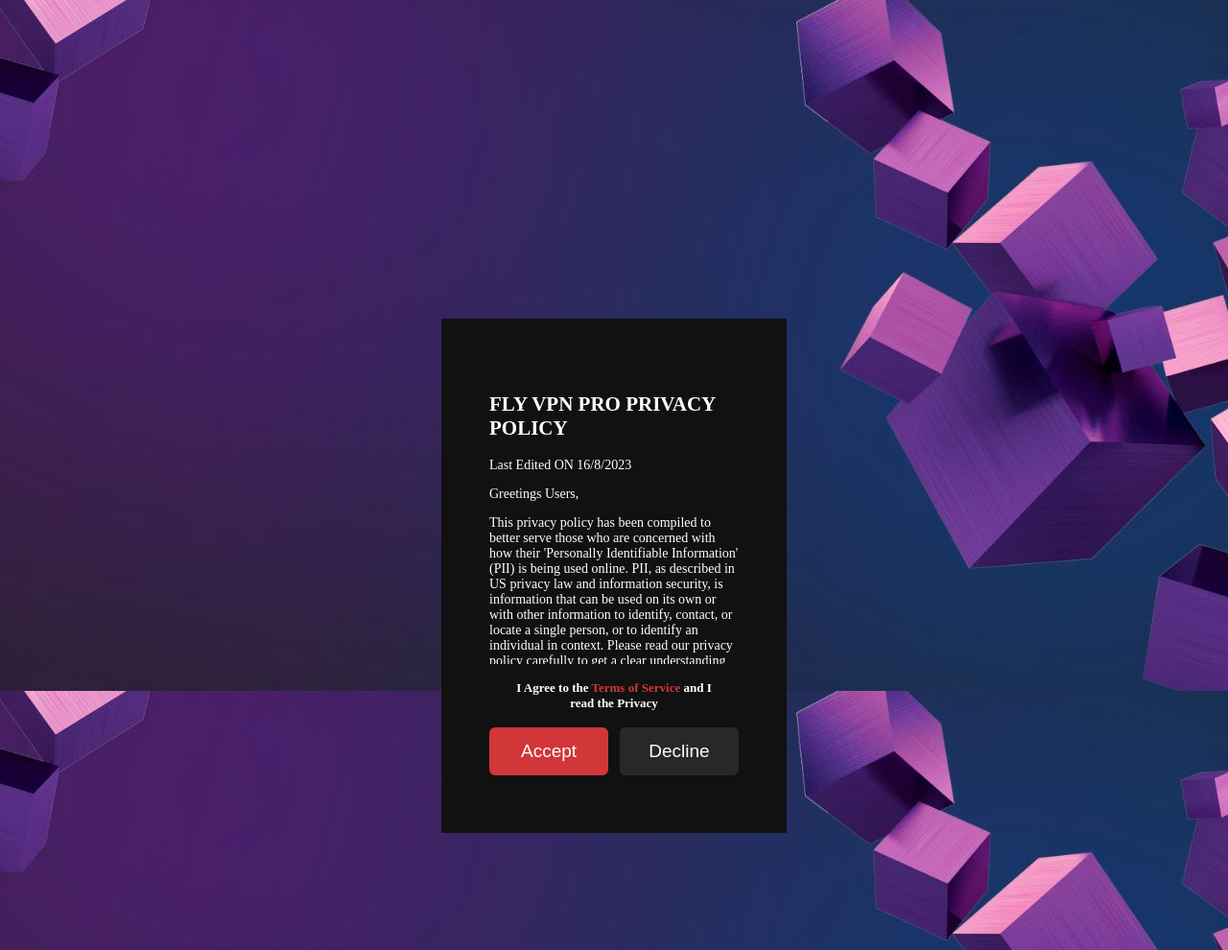
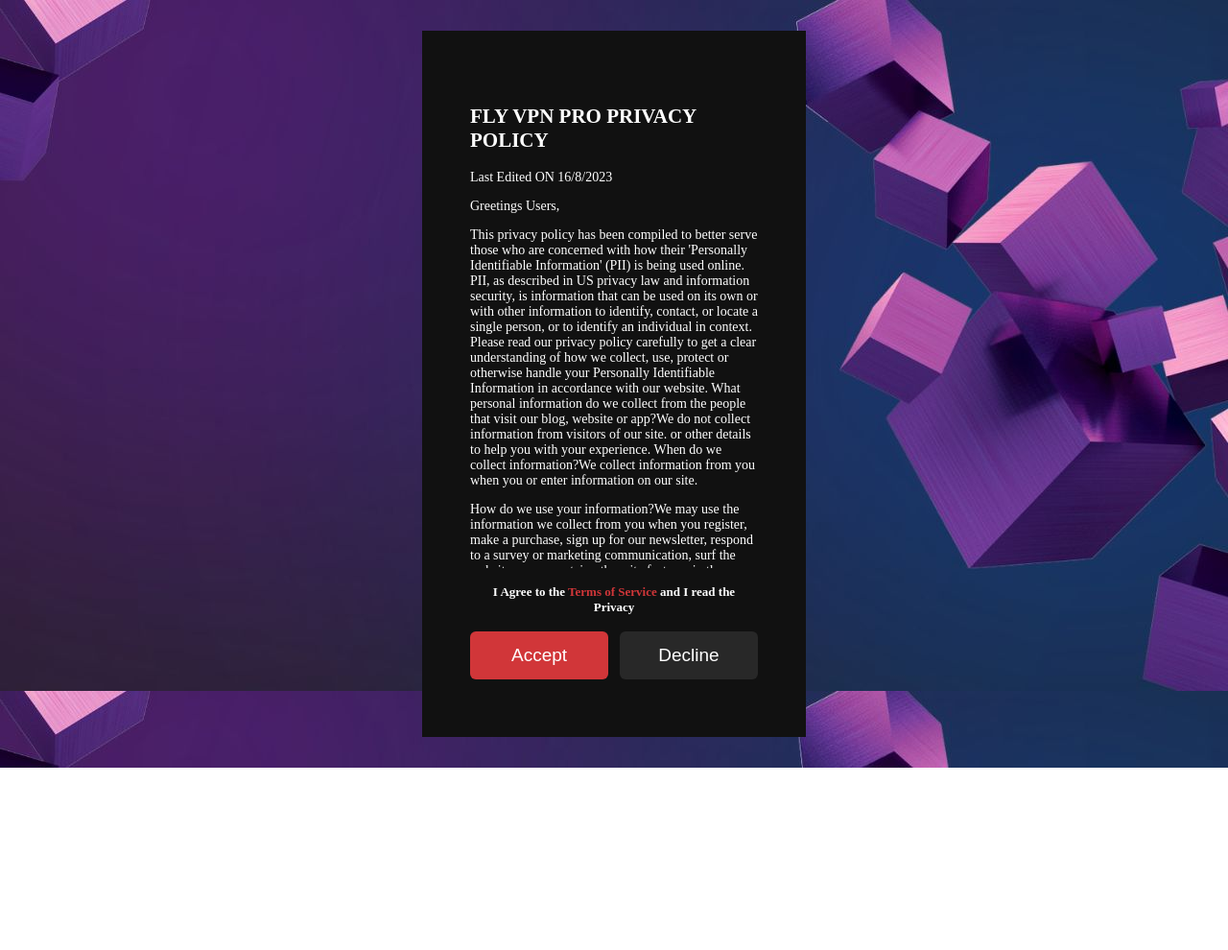
Before and after one commit to devkali7/Privacy-Policy, a plain HTML site: page index.html in a window 1280 px wide. Shown: the top 990 px of the page at 96% size. After the commit the page ends 800 px from the top, so only its background shows below. Drawn offline with Linux system fonts and the light colour scheme.

Commit message:
Update style.css

```diff
--- a/style.css
+++ b/style.css
@@ -2,7 +2,7 @@
     margin: 0;
     padding: 0;
     background-image: url(image.jpeg);
-    min-height: 150vh;
+    min-height: 100vh;
     max-width: auto;
     display: flex;
     align-items: center;
@@ -12,7 +12,7 @@
 .terms-box{
     margin-left: 1%;
     margin-right: 1%;
-    max-width: 300px;
+    max-width: 340px;
     background-color: #111;
     color: #fff;
     font-family: "Montserrat";
@@ -20,7 +20,7 @@
 }
 .terms-text{
     padding: 0 20px;
-    height: 300px;
+    height: 500px;
     overflow-y: auto;
     font-size: 14px;
     font-weight: 500;
```
